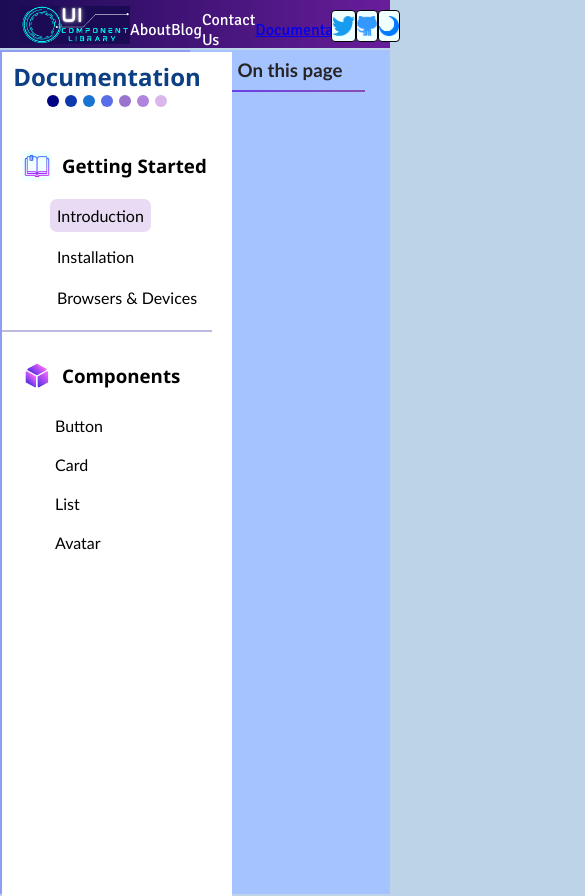
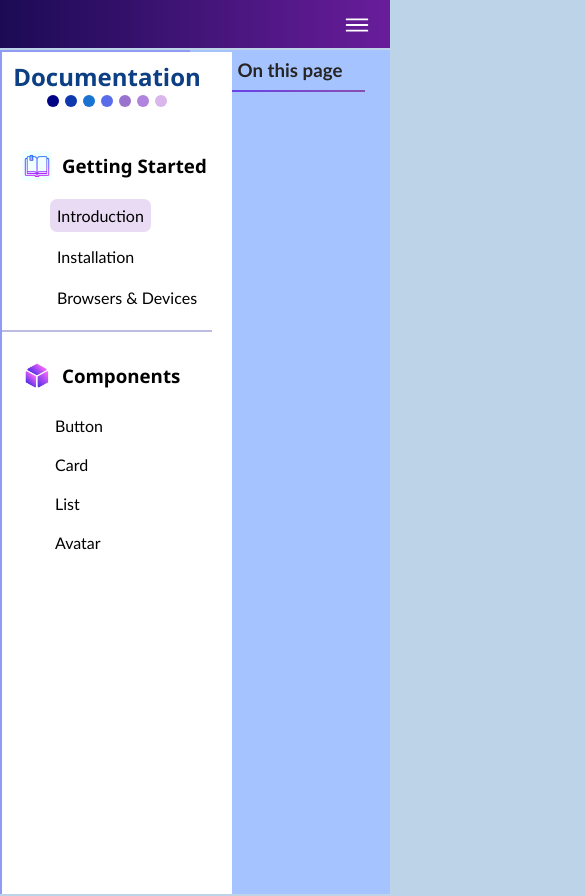
Before and after one commit to saurabhmaurya45/ui-component-library, a plain HTML site: page documentation.html in a window 390 px wide. Shown: the top 896 px of the page, 585 px wide, since content can reach past the window. Drawn offline with nearby package versions, Linux system fonts and the light colour scheme.

Commit message:
adding documentation

```diff
--- a/documentation.html
+++ b/documentation.html
@@ -27,17 +27,19 @@
         href="https://fonts.googleapis.com/css2?family=Encode+Sans&family=Inter:wght@900&family=Montserrat:wght@600&family=Noto+Sans+Mono:wght@200&family=Paytone+One&family=Philosopher:ital@0;1&family=Poppins:wght@900&family=Roboto+Condensed:wght@700&family=Roboto+Mono:wght@300&family=Sacramento&family=Secular+One&family=Signika&display=swap"
         rel="stylesheet">
     <link rel="stylesheet" href="style/style.css">
+    <script src="/js/index.js"></script>
 
     <title>Documentation</title>
 </head>
 
 <body>
     <!-- navbar begin -->
-    <div class="navbar">
+    <div class="navbar active">
         <div class="left-nav">
             <div class="logo">
                 <img src="image/UI-LOGO-BLUE-final.png" alt="">
             </div>
+
             <div class="about">About</div>
             <div class="blog">Blog</div>
             <div class="blog">Contact Us</div>
@@ -47,7 +49,15 @@
             <div class="twitter"><img src="image/Twitter-logo.svg.png" alt=""></div>
             <div class="git-logo"><img src="image/git-logo-f.png" alt=""></div>
             <div class="dark-mode"><img src="image/dark-mode-logo.png" alt=""></div>
+
         </div>
+        <div class="mobile-nav-btn">
+            <ion-icon name="menu-outline" class="mobile-nav-icon "></ion-icon>
+            <ion-icon name="close-outline" class="mobile-nav-icon "></ion-icon>
+        </div>
+    </div>
+
+
     </div>
     <!-- navbar end -->
 
@@ -189,7 +199,8 @@
 
     </div>
     <!-- main section end -->
-
+    <script type="module" src="https://unpkg.com/ionicons@5.5.2/dist/ionicons/ionicons.esm.js"></script>
+    <script nomodule src="https://unpkg.com/ionicons@5.5.2/dist/ionicons/ionicons.js"></script>
 </body>
 
 </html>
--- a/style/style.css
+++ b/style/style.css
@@ -1,6 +1,12 @@
 body {
+   padding: 0px;
    margin: 0;
    background-color: rgba(179, 205, 228, 0.865);
+   overflow-x: hidden;
+}
+html{
+   overflow-x: hidden;
+
 }
 
 .navbar {
@@ -12,7 +18,7 @@ body {
    background-color: blue;
    display: flex;
    flex-direction: column;
-
+width: 100vw;
    background-image: linear-gradient(to right, #1B0B54, rgb(105, 29, 155));
 }
 
@@ -56,11 +62,12 @@ body {
 .right-nav {
    position: absolute;
    display: flex;
-   right: 10px;
+   right: 40px;
    justify-content: space-between;
    align-items: center;
    width: 10%;
    padding: 10px;
+
 
 }
 
@@ -128,6 +135,82 @@ body {
    width: 20px;
 
 }
+
+
+/* mobile navbar(responsive) */
+
+
+.mobile-nav-btn {
+   position: absolute;
+   right: -12px;
+   display: flex;
+justify-content: space-between;
+   align-items: center;
+   width: 50px;
+   padding: 10px;
+   display: none;
+   cursor: pointer;
+
+
+}
+.mobile-nav-icon[name="close-outline"]{
+   display: none;
+}
+
+
+.mobile-nav-icon{
+   width: 30px;
+   height: 30px;
+}
+/* responsive codes..///media Query */
+
+@media  (max-width:780px) {
+   .mobile-nav-btn{
+      display: block;
+      z-index: 99;
+
+   }
+ .left-nav{
+   display: none;
+width: 100%;
+height: 50vh;
+background-color:#1B0B54 ;
+display: flex;
+flex-direction: column;
+justify-content: space-evenly;
+align-items:center;
+transform: translateX(100%);
+position: absolute;
+/* transition: all 0.5s linear;
+opacity: 0;
+visibility: hidden;
+pointer-events: none; */
+
+
+
+ }
+ .right-nav{
+   display: none;
+ }
+
+
+ /* .active .left-nav{
+   transform: translateX(0);
+   opacity: 1;
+   visibility: visible;
+   pointer-events: auto;
+ } */
+
+ /* .active .mobile-nav-btn .mobile-nav-icon[name="close-outline"]{
+   display: block;
+ }
+ .active .mobile-nav-btn .mobile-nav-icon[name="menu-outline"]{
+   display: none;
+ } */
+
+
+}
+
 
 
 
@@ -387,6 +470,11 @@ body {
    border: 0.1px solid rgb(187, 188, 223);
 }
 
+
+/* responsive */
+
+
+
 /* list-2 css */
 
 
```
Also changed, not shown: js/index.js (+10 -0 lines). Lines whose indentation alone changed are shown as unchanged.
